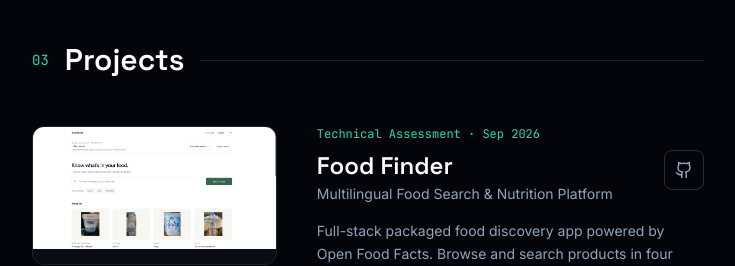
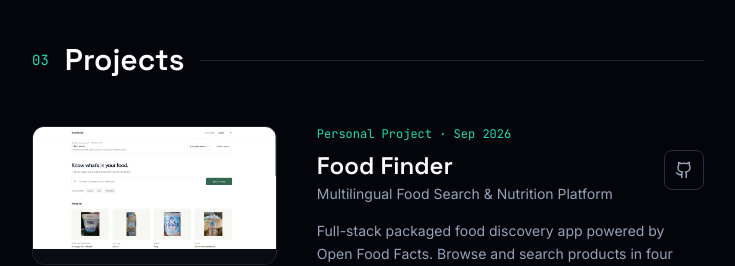
Before and after one commit to dianaangan/github-portfolio, a React (Vite) app: page / in a window 1280 px wide. Shown: the part 2940-3206 px from the top of the page, without its empty margins (472-1207 px from the left). Built offline with nearby package versions, Linux system fonts and the light colour scheme.

Commit message:
Label Food Finder as a personal project

```diff
--- a/src/data/projects.js
+++ b/src/data/projects.js
@@ -24,7 +24,7 @@ export const PROJECTS = [
       '/github-portfolio/images/food-finder/screenshot-5.png',
       '/github-portfolio/images/food-finder/screenshot-6.png',
     ],
-    projectType: 'Technical Assessment',
+    projectType: 'Personal Project',
     role: 'Full-Stack Developer',
     date: 'Sep 2026',
   },
```
